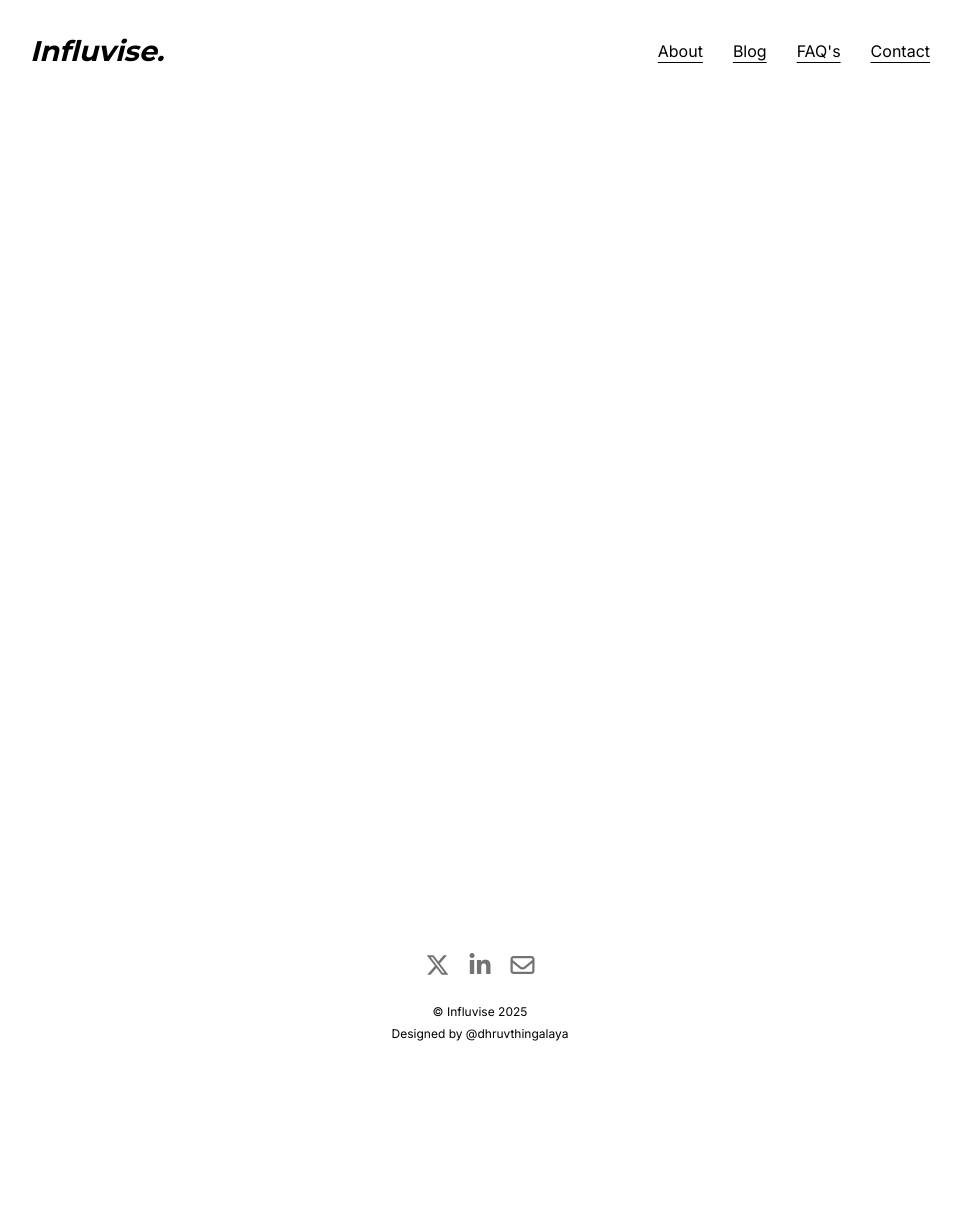
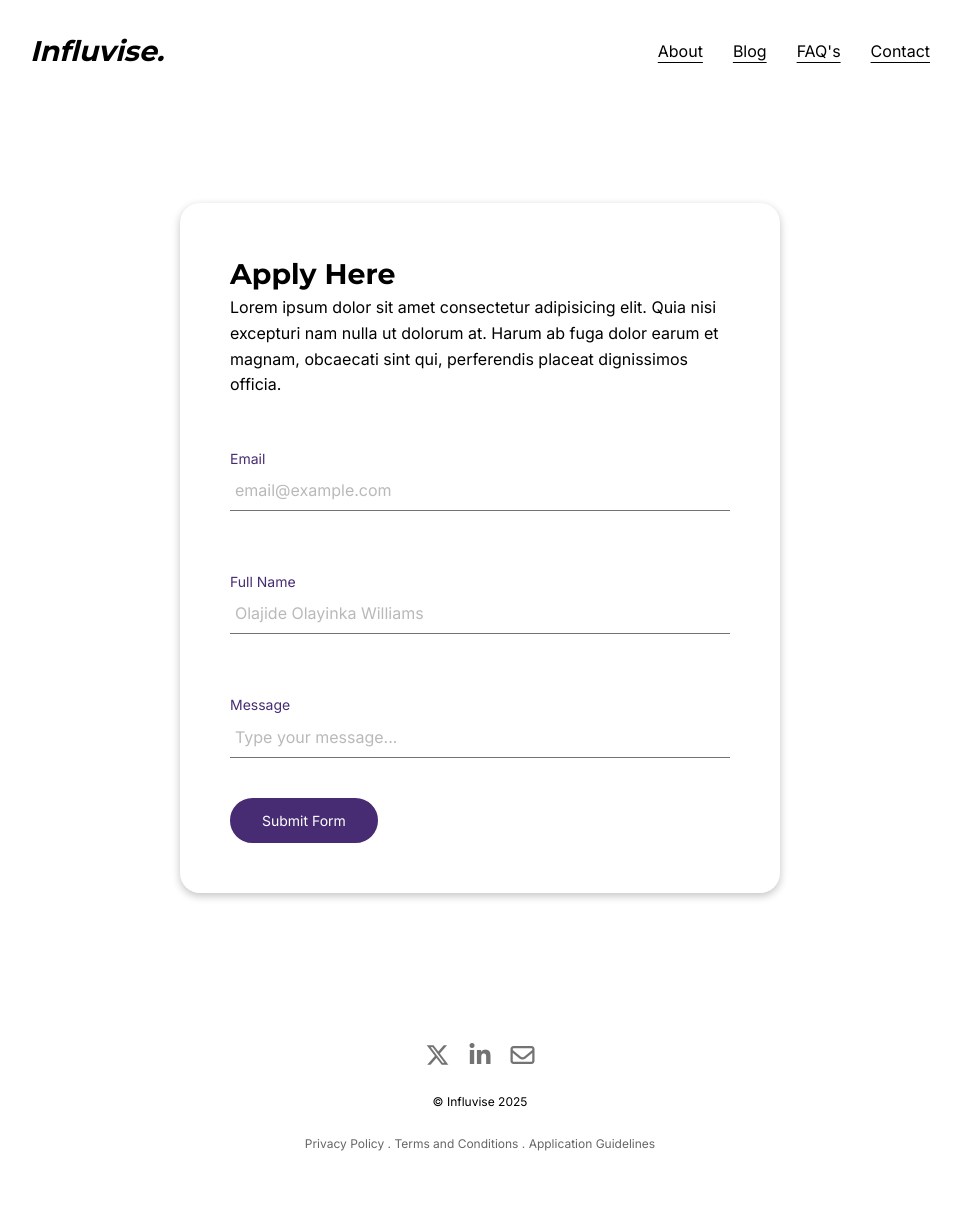
Before and after one commit to dhruvthingalaya/Influvise, a plain HTML site: page apply.html in a window 1280 px wide. Shown: the whole page, without its empty margins (160-1121 px from the left). Before the commit the page ends 1094 px from the top, so only its background shows below. Drawn offline with Linux system fonts and the light colour scheme.

Commit message:
footer policies update

```diff
--- a/apply.html
+++ b/apply.html
@@ -140,7 +140,93 @@
 
     <!-- MAIN -->
     <main>
-      <div class="section" id="applyForm"></div>
+      <div class="section" id="applyForm">
+        <form
+          class="application-form"
+          action="https://api.web3forms.com/submit"
+          method="POST"
+        >
+          <h4>Apply Here</h4>
+          <p>
+            Lorem ipsum dolor sit amet consectetur adipisicing elit. Quia nisi
+            excepturi nam nulla ut dolorum at. Harum ab fuga dolor earum et
+            magnam, obcaecati sint qui, perferendis placeat dignissimos officia.
+          </p>
+          <!-- REQUIRED: Your Access key here. Don't worry this can be public -->
+          <input type="hidden" name="access_key" value="YOUR_ACCESS_KEY_HERE" />
+
+          <!-- Optional: Subject an be prefilled using type="hidden"
+               or type="text" for normal user submitted input -->
+          <input
+            type="hidden"
+            name="subject"
+            value="New Appllication for Influvise"
+          />
+
+          <!-- Optional: From Name you want to see in the email
+               Default is "Notifications". you can overwrite here -->
+          <input type="hidden" name="from_name" value="Influvise" />
+
+          <!-- Optional: Custom Redirection or Thank you Page
+               Make sure you add full URL including https:// -->
+          <input type="hidden" name="redirect" value="./index.html" />
+
+          <!-- Optional: But Recommended: To Prevent SPAM Submission.
+               Make sure its hidden by default -->
+          <input
+            type="checkbox"
+            name="botcheck"
+            class="hidden"
+            style="display: none"
+          />
+
+          <!-- Custom Form Data: Form data you wish to receive in email. -->
+          <div class="input-container">
+            <label for="Email">Email</label>
+            <input
+              class="input-field"
+              type="email"
+              name="Email"
+              placeholder="email@example.com"
+              required
+            />
+          </div>
+          <div class="input-container">
+            <label for="Name">Full Name</label>
+            <input
+              class="input-field"
+              type="text"
+              name="Name"
+              placeholder="Olajide Olayinka Williams"
+              required
+            />
+          </div>
+          <!-- <input type="text" name="Phone Number" required /> -->
+          <div class="input-container">
+            <label for="Message">Message</label>
+            <textarea
+              rows="1"
+              oninput="adjustHeight(this)"
+              class="input-field"
+              name="Message"
+              placeholder="Type your message..."
+              required
+            ></textarea>
+          </div>
+
+          <!-- hCaptcha: Recommended for Advanced Spam Protection. -->
+          <!-- <div class="h-captcha" data-captcha="true"></div> -->
+
+          <button class="primary-btn btn" type="submit">Submit Form</button>
+        </form>
+
+        <!-- Required only if you are using hCaptcha or Advanced File Upload. -->
+        <script
+          src="https://web3forms.com/client/script.js"
+          async
+          defer
+        ></script>
+      </div>
     </main>
 
     <!-- FOOTER -->
@@ -157,12 +243,14 @@
         ></a>
       </div>
       <small>© Influvise 2025</small>
-      <small
-        >Designed by
-        <a href="https://linktr.ee/dhruvthingalaya" target="_blank"
-          >@dhruvthingalaya</a
-        ></small
-      >
+      <small class="policies"
+        ><a class="accent-link" target="_blank" href="#">Privacy Policy</a> .
+        <a class="accent-link" target="_blank" href="#">Terms and Conditions</a>
+        .
+        <a class="accent-link" target="_blank" href="#"
+          >Application Guidelines</a
+        >
+      </small>
     </footer>
 
     <script src="script.js"></script>
--- a/script.js
+++ b/script.js
@@ -101,3 +101,8 @@ document.querySelector('.mobile-nav-links').addEventListener('click', () => {
         menu.classList.remove('fa-xmark');
     }
 })
+
+function adjustHeight(element) {
+    element.style.height = "auto"; // Reset height to recalculate
+    element.style.height = element.scrollHeight + "px"; // Adjust height
+}
--- a/styles.css
+++ b/styles.css
@@ -320,6 +320,15 @@ footer {
 footer small {
   user-select: none;
   text-align: center;
+}
+
+.policies {
+  margin: 20px auto;
+  opacity: 0.6;
+}
+
+.policies a {
+  text-decoration: none;
 }
 
 /* 404 */
@@ -870,3 +879,80 @@ footer small {
 }
 
 /* FORM APPLICATION */
+#applyForm {
+  /* background-color: var(--accent); */
+  display: flex;
+  justify-content: center;
+  align-items: center;
+  height: fit-content;
+}
+
+.application-form {
+  background-color: var(--background);
+  display: flex;
+  flex-direction: column;
+  justify-content: center;
+  align-items: left;
+  width: 90%;
+  max-width: 600px;
+  padding: 50px;
+  margin: 80px auto;
+  border: none;
+  border-radius: 20px;
+  outline: none;
+  user-select: none;
+  box-shadow: var(--box-shadow);
+}
+
+.application-form p {
+  margin-bottom: 30px;
+}
+
+.input-container {
+  display: flex;
+  flex-direction: column;
+  width: 100%;
+  margin: 20px auto;
+}
+
+.input-container label {
+  font-family: "Inter", sans-serif;
+  font-size: 14px;
+  /* font-weight: 600; */
+  color: var(--accent);
+  /* opacity: 0.5; */
+  user-select: none;
+}
+
+.input-container textarea {
+  overflow: hidden; /* Hides scrollbar */
+  resize: none; /* Prevents manual resizing */
+}
+
+.input-field {
+  position: relative;
+  width: 100%;
+  max-width: 100%;
+  min-width: 100%;
+  height: fit-content;
+  margin-bottom: 20px;
+  font-size: 16px;
+  padding: 10px 5px;
+  font-family: "Inter", sans-serif;
+  color: var(--accent);
+  outline: none;
+  border: none;
+  user-select: text;
+  border-bottom: 1px solid var(--secondary);
+  transition: all 0.3s ease-in-out;
+}
+
+.input-field::placeholder {
+  opacity: 0.5;
+}
+
+.input-field:focus-within {
+  padding: 10px;
+  border-bottom: 2px solid var(--accent);
+  transition: all 0.3s ease-in-out;
+}
```
Also changed, not shown: 404.html (+11 -7 lines), index.html (+8 -6 lines).
